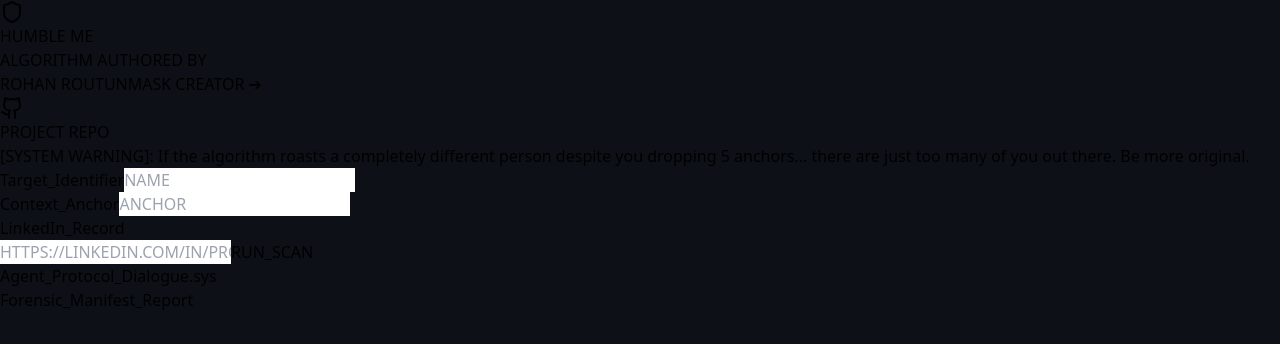
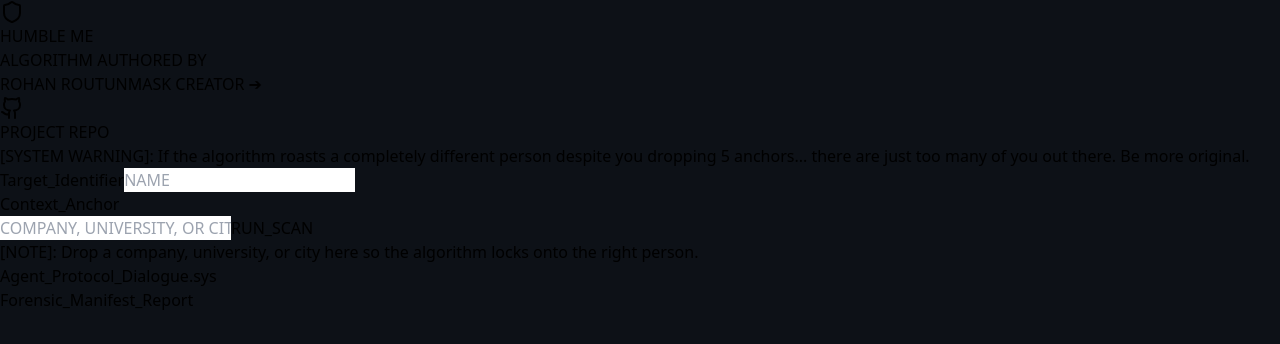
Before and after one commit to routrohan/vibe-autopsy, a React (Vite) app in the folder frontend/: page / in a window 1280 px wide. Shown: the top 344 px of the page. Built offline with nearby package versions, Linux system fonts and the light colour scheme.

Commit message:
now i know how much i hate UI

```diff
--- a/frontend/src/App.tsx
+++ b/frontend/src/App.tsx
@@ -34,7 +34,6 @@
 function App() {
   const [name, setName] = useState('');
   const [context, setContext] = useState('');
-  const [linkedinUrl, setLinkedinUrl] = useState('');
   const [logs, setLogs] = useState<Log[]>([]);
   const [result, setResult] = useState<Result | null>(null);
   const [loading, setLoading] = useState(false);
@@ -62,7 +61,7 @@
       const response = await fetch(`${API_URL}/analyze`, {
         method: 'POST',
         headers: { 'Content-Type': 'application/json' },
-        body: JSON.stringify({ name, context, linkedin_url: linkedinUrl }),
+        body: JSON.stringify({ name, context }),
       });
       const reader = response.body?.getReader();
       const decoder = new TextDecoder();
@@ -142,26 +141,15 @@
             />
           </div>
 
-          <div className="mb-8">
+          <div className="mb-2">
             <label className="block text-xs md:text-sm font-black text-[#4ade80]/40 uppercase tracking-[0.4em] mb-3">Context_Anchor</label>
-            <input
-              type="text"
-              className="w-full bg-[#0d1117] border border-[#4ade80]/20 p-5 text-[#4ade80] outline-none focus:border-[#4ade80] font-bold text-xl cursor-text"
-              placeholder="ANCHOR"
-              value={context}
-              onChange={(e) => setContext(e.target.value)}
-            />
-          </div>
-
-          <div className="mb-2">
-            <label className="block text-xs md:text-sm font-black text-[#4ade80]/40 uppercase tracking-[0.4em] mb-3">LinkedIn_Record</label>
             <div className="flex flex-col md:flex-row gap-6">
               <input
                 type="text"
-                className="flex-1 bg-[#0d1117] border border-[#4ade80]/20 p-5 text-[#4ade80] outline-none focus:border-[#4ade80] font-bold text-lg cursor-text"
-                placeholder="HTTPS://LINKEDIN.COM/IN/PROFILE"
-                value={linkedinUrl}
-                onChange={(e) => setLinkedinUrl(e.target.value)}
+                className="flex-1 w-full bg-[#0d1117] border border-[#4ade80]/20 p-5 text-[#4ade80] outline-none focus:border-[#4ade80] font-bold text-xl cursor-text"
+                placeholder="COMPANY, UNIVERSITY, OR CITY"
+                value={context}
+                onChange={(e) => setContext(e.target.value)}
               />
               <button
                 onClick={runAnalysis}
@@ -170,6 +158,9 @@
               >
                 {loading ? 'ANALYZING...' : 'RUN_SCAN'}
               </button>
+            </div>
+            <div className="mt-3 text-[0.65rem] md:text-xs text-[#4ade80]/30 font-black uppercase tracking-widest">
+              [NOTE]: Drop a company, university, or city here so the algorithm locks onto the right person.
             </div>
           </div>
 
```
